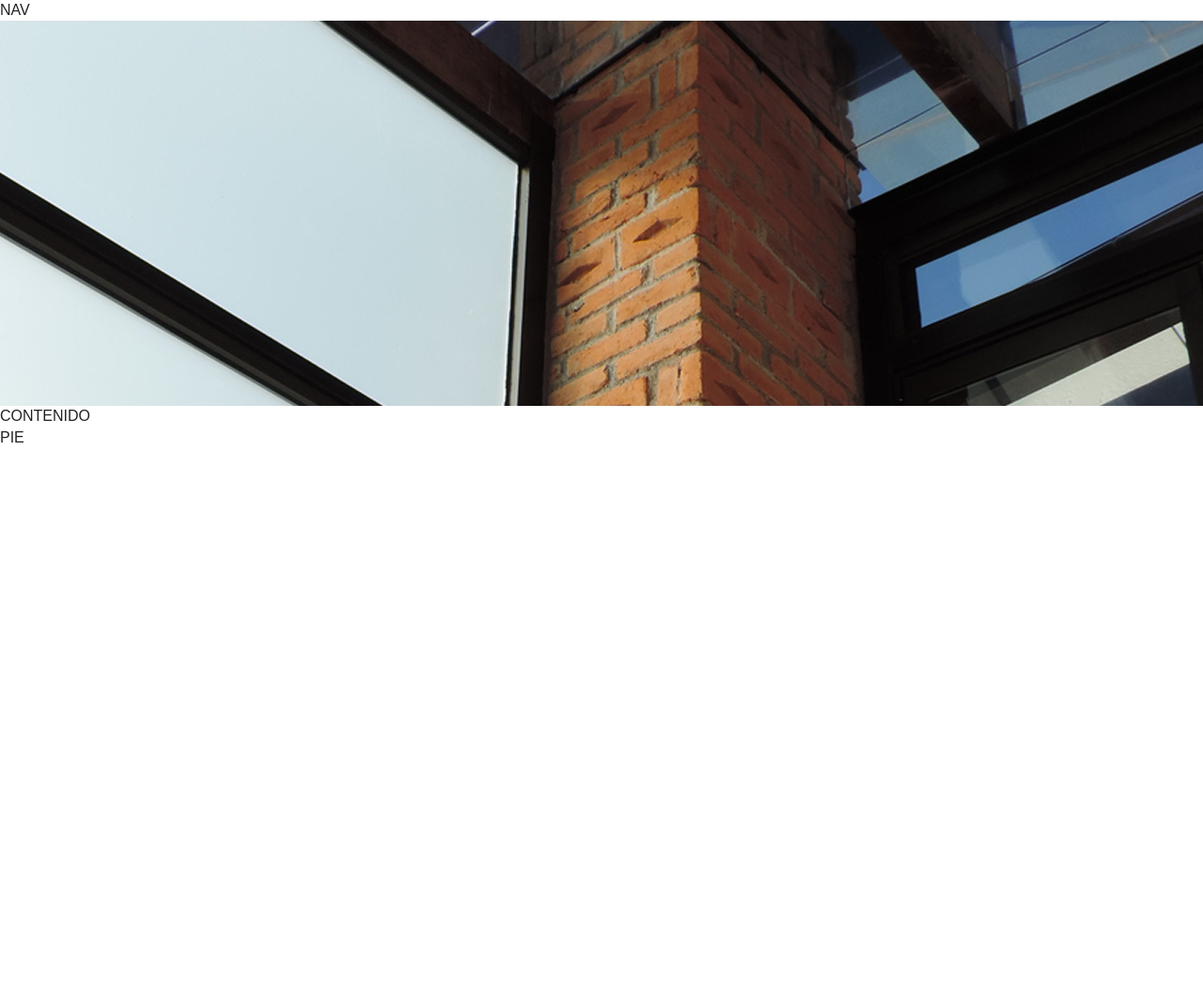
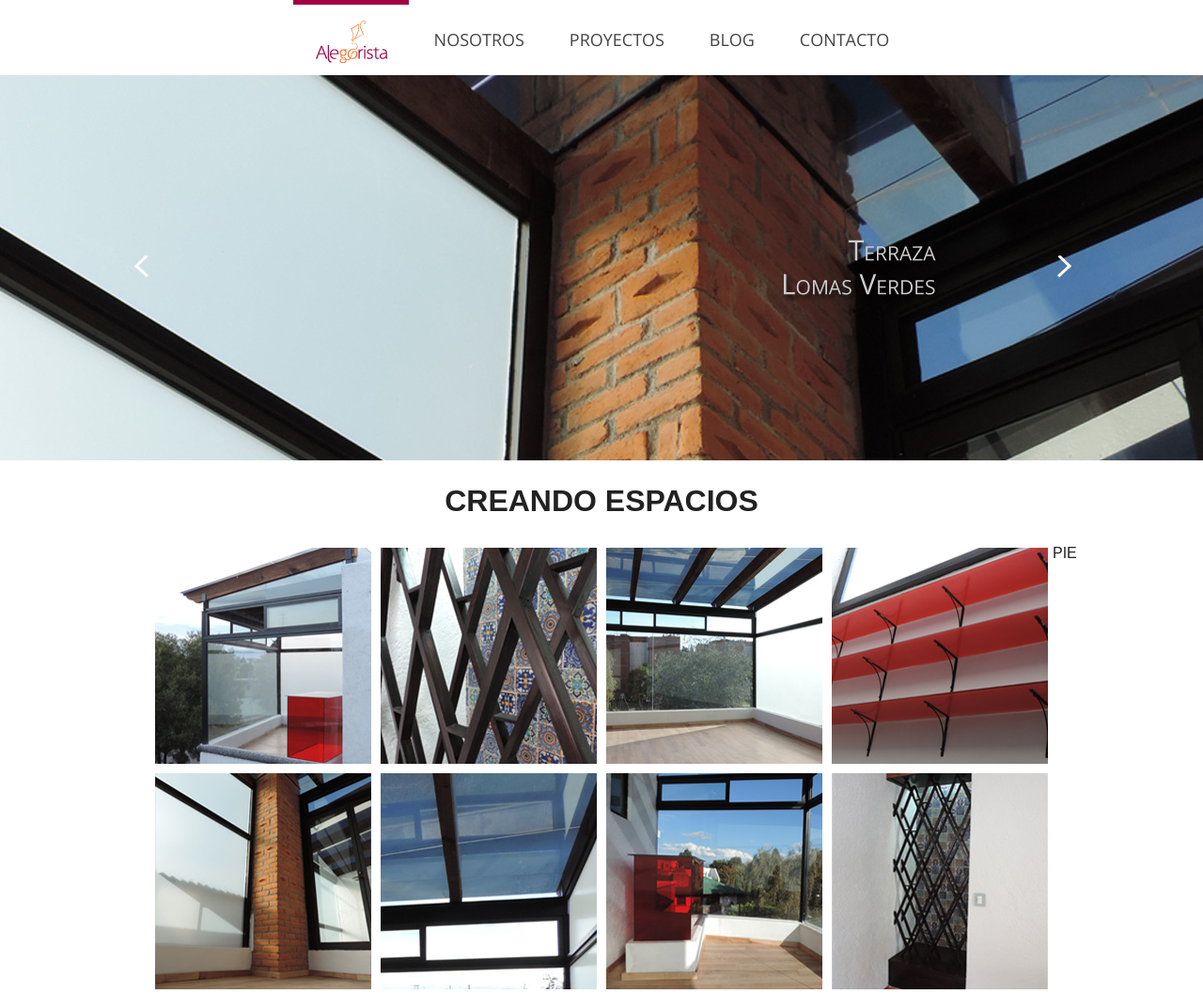
Before and after one commit to yosoyvictorgarcia/Alegorista_Site, a PHP site: page / in a window 1280 px wide. Shown: the whole page at 94% size. Before the commit the page ends 471 px from the top, so only its background shows below. Run offline with PHP 8.4, Linux system fonts and the light colour scheme; some libraries are stand-ins or nearby versions.

Commit message:
Galería

```diff
--- a/css/main.css
+++ b/css/main.css
@@ -18,6 +18,76 @@
     font-size: 1em;
     line-height: 1.4;
 }
+
+.container {
+    margin: 0 auto;
+    max-width: 960px;
+    padding: 0;
+    width: 100%;
+    text-align: center;
+}
+
+nav { color: #444;
+    font-family: 'Open Sans', sans-serif;
+    font-size: 18px;
+}
+
+.menu {
+    height: 80px;
+    line-height:75px;
+    margin: 0;
+    overflow-x:auto;
+    padding: 0;
+    text-align: center;
+    white-space: nowrap;
+    }
+
+ul { margin: 0;
+    padding: 0;
+}
+
+li { display: inline-block;
+}
+.activo {
+    border-top: 5px solid #a30042;
+}
+
+a { color: #444;
+    display: inline-block;
+    margin: 0 1.2em;
+    padding:0;
+    text-decoration: none;
+}
+a:link {}
+a:hover { color: #a30042; }
+a:active {}
+
+.logo {}
+
+header {
+    background-image: url(../img/Slider-1.jpg);
+    background-position: center center;
+    background-repeat: no-repeat;
+    background-size: cover;
+    height:410px;
+    margin:0px;
+    width:100%;
+
+}
+
+section {}
+
+.proyecto {
+    background-color: red;
+    height: 230px;
+    width: 230px;
+    float: left;
+    position: static;
+    margin: 5px;
+
+}
+
+footer {}
 
 /*
  * Remove text-shadow in selection highlight: h5bp.com/i
@@ -100,17 +170,6 @@
 
 
 
-
-header {
-    background-image: url(../img/Slider-1.jpg);
-    background-position: center center;
-    background-repeat: no-repeat;
-    background-size: cover;
-    height:410px;
-    margin:0px;
-    width:100%;
-
-}
 
 
 
--- a/index.html
+++ b/index.html
@@ -5,13 +5,16 @@
         <meta http-equiv="X-UA-Compatible" content="IE=edge">
         <title>Alegorista</title>
         <meta name="descoración, interiores, arquitectura, remodelación" content="">
-        <meta name="viewport" content="width=device-width, initial-scale=1">
+        <meta name="viewport" content="width=device-width, initial-scale=1, maximum-scale=1">
 
         <!-- Place favicon.ico and apple-touch-icon(s) in the root directory -->
 
         <link rel="stylesheet" href="css/normalize.css">
         <link rel="stylesheet" href="css/main.css">
         <script src="js/vendor/modernizr-2.7.1.min.js"></script>
+        <!-- GOOGLE FONTS -->
+        <link href='http://fonts.googleapis.com/css?family=Open+Sans:400,600,700,300,800' rel='stylesheet' type='text/css'>
+        <!-- GOOGLE FONTS -->
     </head>
     <body>
         <!--[if lt IE 8]>
@@ -19,9 +22,38 @@
         <![endif]-->
 
         <!-- Add your site or application content here -->
-        <nav>NAV</nav>
+        <nav>
+            <div class="container">
+                <ul class="menu">
+                    <li class="activo"><a href="#"><img src="img/alegorista_logo.png"></a></li>
+                    <li><a href="#">NOSOTROS</a></li>
+                    <li><a href="#">PROYECTOS</a></li>
+                    <li><a href="#">BLOG</a></li>
+                    <li><a href="#">CONTACTO</a></li>
+                </ul>
+            </div>
+        </nav>
+
         <header></header>
-        <section>CONTENIDO</section>
+
+        <section>
+            <div class="container">
+                <h1>CREANDO ESPACIOS</h1>
+
+                <!-- GALLERY BEGINS-->
+                <div class="proyecto"><img src="img/proyecto-1.jpg"></div>
+                <div class="proyecto"><img src="img/proyecto-2.jpg"></div>
+                <div class="proyecto"><img src="img/proyecto-3.jpg"></div>
+                <div class="proyecto"><img src="img/proyecto-4.jpg"></div>
+                <div class="proyecto"><img src="img/proyecto-5.jpg"></div>
+                <div class="proyecto"><img src="img/proyecto-6.jpg"></div>
+                <div class="proyecto"><img src="img/proyecto-7.jpg"></div>
+                <div class="proyecto"><img src="img/proyecto-8.jpg"></div>
+                <!-- GALLERY ENDS-->
+
+            </div>
+        </section>
+
         <footer>PIE</footer>
 
         <!-- Ends content here -->
```
Also changed, not shown: img/Slider-.jpg (added), img/Slider-1.jpg, img/proyecto-8.jpg, 1 other file.
